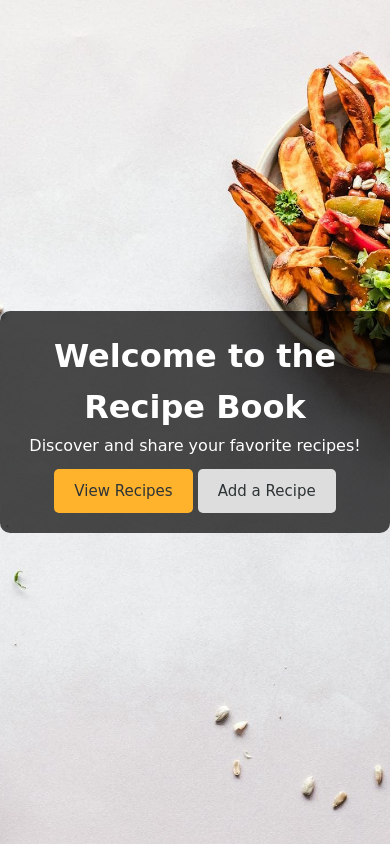
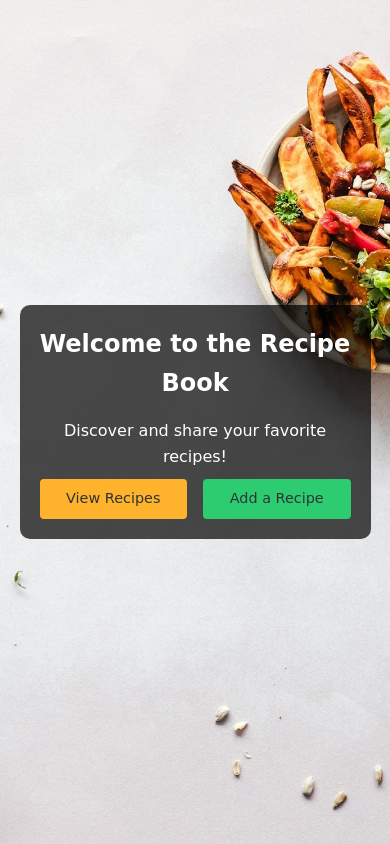
Before and after one commit to adelberhan/recipe_book, a Flask app: page / in a window 390 px wide. Run offline with Flask 3, Linux system fonts and the light colour scheme.

Commit message:
Refactor home page styles and structure; update CSS for improved layout and responsiveness, enhance button styles, and ensure consistent HTML structure.

```diff
--- a/app.py
+++ b/app.py
@@ -206,7 +206,7 @@ def edit_recipe_page(recipe_id):
     recipe = Recipe.get_by_id(recipe_id)
     if not recipe:
         return "Recipe not found", 404
-    return render_template("add_recipe.html", recipe_json=recipe.to_dict())
+    return get_html("add_recipe.html", recipe_json=recipe.to_dict())
 
 # -------------------- Error Handling --------------------
 
@@ -225,346 +225,3 @@ if __name__ == "__main__":
             f.write("")
 
     app.run(debug=True)
-# --------------------------
-# App Configuration
-# --------------------------
-# app = Flask(__name__, static_folder="static")
-# app.secret_key = "adel"  # Should be moved to environment variable in production
-
-# --------------------------
-# File System Setup
-# --------------------------
-# DATA_DIR = "data"
-# RECIPES_FILE = os.path.join(DATA_DIR, "recipes.json")
-# USERS_FILE = os.path.join(DATA_DIR, "users.json")
-# USERS_FILE = os.path.join(DATA_DIR, "users.json")
-
-
-# def initialize_data_files():
-#     """Ensure data directory and required files exist"""
-#     os.makedirs(DATA_DIR, exist_ok=True)
-#     for file_path in [RECIPES_FILE, USERS_FILE]:
-#         if not os.path.exists(file_path):
-#             with open(file_path, 'w') as f:
-#                 json.dump([], f)
-
-# initialize_data_files()
-
-
-# DATA_DIR = "data"
-# RECIPES_FILE = os.path.join(DATA_DIR, "recipes.json")  # Main recipes storage
-# USERS_FILE = os.path.join(DATA_DIR, "users.json")  # User data
-# USER_RECIPES = os.path.join(DATA_DIR, "user_recipes.txt")  # New tracking file
-
-
-# def initialize_data_files():
-#     """Ensure data directory and required files exist"""
-#     os.makedirs(DATA_DIR, exist_ok=True)
-#     for file_path in [RECIPES_FILE, USERS_FILE]:
-#         if not os.path.exists(file_path):
-#             with open(file_path, "w") as f:
-#                 json.dump([], f)
-
-#     # Initialize the new tracking file
-#     if not os.path.exists(USER_RECIPES):
-#         open(USER_RECIPES, "w").close()
-
-
-# def save_recipe_data(username, recipe_data):
-#     """
-#     Save recipe to both JSON and text tracking file
-#     Returns recipe ID
-#     """
-#     # Generate unique ID
-#     recipe_id = str(uuid4())
-#     recipe_data["id"] = recipe_id
-
-#     # 1. Save to main recipes.json (your existing format)
-#     with open(RECIPES_FILE, "r+") as f:
-#         recipes = json.load(f)
-#         recipes.append(recipe_data)
-#         f.seek(0)
-#         json.dump(recipes, f)
-
-#     # 2. Save simplified info to user_recipes.txt
-#     with open(USER_RECIPES, "a") as f:
-#         f.write(
-#             json.dumps(
-#                 {
-#                     "recipe_id": recipe_id,
-#                     "recipe_name": recipe_data["name"],
-#                     "username": username,
-#                     # 'created_at': datetime.now().isoformat()
-#                 }
-#             )
-#             + "\n"
-#         )
-
-#     return recipe_id
-
-
-# # --------------------------
-# # Helper Functions
-# # --------------------------
-# def get_html(page_name):
-#     """Helper to serve HTML content"""
-#     with open(f"templates/{page_name}") as f:
-#         return f.read()
-
-
-# def validate_required_fields(data, required_fields):
-#     """Validate presence of required fields in request data"""
-#     missing = [field for field in required_fields if field not in data]
-#     if missing:
-#         return (
-#             jsonify(
-#                 {
-#                     "success": False,
-#                     "message": f"Missing required fields: {', '.join(missing)}",
-#                 }
-#             ),
-#             400,
-#         )
-#     return None
-
-
-# # --------------------------
-# # Authentication Routes
-# # --------------------------
-
-
-# # Route: Displays the registration page
-# # Redirects to recipes if already logged in
-# @app.route("/register", methods=["GET"])
-# def register_page():
-#     if "user_id" in session:
-#         return recipes()
-#     return get_html("register.html")
-
-
-# # Route: Handles new user registration via API
-# # Validates input and creates new user
-# @app.route("/api/register", methods=["POST"])
-# def register():
-#     data = request.get_json()
-#     if error := validate_required_fields(data, ["username", "password"]):
-#         return error
-
-#     if User.get_by_username(data["username"]):
-#         return jsonify({"success": False, "message": "Username exists"}), 400
-
-#     user = User(username=data["username"], password=data["password"])
-#     user.save()
-#     return (
-#         jsonify({"success": True, "user": {"username": user.username, "id": user.id}}),
-#         201,
-#     )
-
-
-# # Route: Displays login page or processes login
-# # Redirects to recipes if already logged in
-# @app.route("/login", methods=["GET", "POST"])
-# def login_page():
-#     if "user_id" in session:
-#         return recipes()
-
-#     if request.method == "GET":
-#         return get_html("login.html")
-
-#     data = request.get_json()
-#     if error := validate_required_fields(data, ["username", "password"]):
-#         return error
-
-#     user = User.get_by_username(data["username"])
-#     if not user or not user.verify_password(data["password"]):
-#         return jsonify({"success": False, "message": "Invalid credentials"}), 401
-
-#     session["user_id"] = user.id
-#     return jsonify({"success": True, "user": user.to_dict()})
-
-
-# # Route: Handles user logout
-# # Clears session and returns success status
-# @app.route("/logout", methods=["GET"])
-# def logout():
-#     session.pop("user_id", None)
-#     return jsonify({"success": True, "message": "Logged out"})
-
-
-# # --------------------------
-# # Recipe Routes
-# # --------------------------
-
-
-# # Route: Handles both getting all recipes and creating new ones
-# # GET: Returns list of all recipes
-# # POST: Creates a new recipe with provided data
-# @app.route("/api/recipes", methods=["GET", "POST"])
-# def handle_recipes():
-#     if request.method == "GET":
-#         return jsonify([r.to_dict() for r in Recipe.get_all()])
-
-#     # POST method
-#     data = request.get_json()
-#     required = [
-#         "name",
-#         "ingredients",
-#         "instructions",
-#         "prep_time",
-#         "cook_time",
-#         "created_by",
-#     ]
-#     if error := validate_required_fields(data, required):
-#         return error
-
-#     # Create and save the recipe (your existing code)
-#     recipe = Recipe(
-#         name=data["name"],
-#         ingredients=data["ingredients"],
-#         instructions=data["instructions"],
-#         prep_time=data["prep_time"],
-#         cook_time=data["cook_time"],
-#         image_url=data.get("image_url"),
-#         created_by=data["created_by"],
-#     )
-#     recipe.save()
-
-
-#     # NEW: Also store in user_recipes.txt
-#     with open(USER_RECIPES, "a") as f:
-#         f.write(
-#             json.dumps(
-#                 {
-#                     "recipe_id": recipe.id,  # Assuming your Recipe class has an id property
-#                     "recipe_name": recipe.name,
-#                     "username": data["created_by"],  # Using created_by as the username
-#                 }
-#             )
-#             + "\n"
-#         )
-
-#     return (
-#         jsonify(
-#             {
-#                 "success": True,
-#                 "recipe": recipe.to_dict(),
-#                 "message": "Recipe saved to both systems",
-#             }
-#         ),
-#         201,
-#     )
-
-# # Edit Recipe Page
-# @app.route("/recipes/edit/<recipe_id>")
-# def edit_recipe_page(recipe_id):
-#     recipe = Recipe.get_by_id(recipe_id)
-#     if not recipe:
-#         return "Recipe not found", 404
-#     return render_template("add_recipe.html", recipe_json=recipe.to_dict())
-
-
-# # Route: Handles individual recipe operations
-# # GET: Returns single recipe details
-# # PUT: Updates existing recipe
-# # DELETE: Removes recipe
-# @app.route("/api/recipes/<recipe_id>", methods=["GET", "PUT", "DELETE"])
-# def handle_recipe(recipe_id):
-#     # First check if recipe exists
-#     recipe = Recipe.get_by_id(recipe_id)
-#     if not recipe:
-#         return jsonify({"success": False, "message": "Recipe not found"}), 404
-
-#     if request.method == "GET":
-#         return jsonify(recipe.to_dict())
-
-#     elif request.method == "PUT":
-#         data = request.get_json()
-
-#         # Validate required fields for update
-#         required_fields = ["name", "ingredients", "instructions", "prep_time", "cook_time"]
-#         missing = [field for field in required_fields if field not in data]
-#         if missing:
-#             return jsonify({
-#                 "success": False,
-#                 "message": f"Missing required fields: {', '.join(missing)}"
-#             }), 400
-
-#         # Update the recipe
-#         try:
-#             recipe.update(data)
-#             return jsonify({
-#                 "success": True,
-#                 "recipe": recipe.to_dict(),
-#                 "message": "Recipe updated successfully"
-#             })
-#         except Exception as e:
-#             return jsonify({
-#                 "success": False,
-#                 "message": f"Error updating recipe: {str(e)}"
-#             }), 500
-
-#     elif request.method == "DELETE":
-#         try:
-#             recipe.delete()
-#             return jsonify({
-#                 "success": True,
-#                 "message": "Recipe deleted successfully"
-#             })
-#         except Exception as e:
-#             return jsonify({
-#                 "success": False,
-#                 "message": f"Error deleting recipe: {str(e)}"
-#             }), 500
-# # --------------------------
-# # Page Routes
-# # --------------------------
-
-
-# # Route: Main entry point - serves home page
-# @app.route("/")
-# def index():
-#     return send_from_directory("templates", "home.html")
-
-
-# # Route: Alternative home page route
-# @app.route("/home")
-# def home():
-#     return get_html("home.html")
-
-
-# # Route: Displays all recipes page
-# @app.route("/recipes")
-# def recipes():
-#     return get_html("recipes.html")
-
-
-# # Route: Shows detailed view for a single recipe
-# @app.route("/recipes/<recipe_id>")
-# def recipe_detail(recipe_id):
-#     if not Recipe.get_by_id(recipe_id):
-#         return jsonify({"success": False, "message": "Not found"}), 404
-#     return get_html("recipe_detail.html")
-
-
-# # Route: Displays recipe creation form
-# # Protected route - requires login
-# @app.route("/add-recipe")
-# def add_recipe_page():
-#     if "user_id" not in session:
-#         return login_page()
-#     return get_html("add_recipe.html")
-
-
-# # --------------------------
-# # Error Handling & Main
-# # --------------------------
-
-
-# # Route: Handles 404 errors with custom page
-# @app.errorhandler(404)
-# def page_not_found(e):
-#     return get_html("404.html"), 404
-
-
-# if __name__ == "__main__":
-#     app.run(debug=True)
--- a/data/recipe_metadata.txt
+++ /dev/null
@@ -1 +0,0 @@
-{"recipe_id": "ae192d3c-b318-4ba1-9c8e-b5da12aeb643", "recipe_name": "kkk", "username": "adeltest"}
--- a/static/css/home.css
+++ b/static/css/home.css
@@ -1,36 +1,72 @@
-:root {
-  --primary-color: #ffb22c;
-  --secondary-color: #dddddd;
-  --dark-color: #2d3436;
-  --light-color: #fff8f0;
-  --danger-color: #e74c3c;
-  --success-color: #2ecc71;
-  --fon-color: #10375c;
-  --font-main: cursive;
+
+.bg {
+  background: url("../../static/imgs/WhatsApp%20Image%202025-05-15%20at%2017.36.54_d66b9d3f.jpg") no-repeat center/cover;
+  min-height: 100vh;
+  display: grid;
+  place-items: center;
+  padding: 1rem;
 }
 
-* {
-  margin: 0;
-  padding: 0;
-  box-sizing: border-box;
-  font-family: var(--font-main);
+.home-content {
+  text-align: center;
+  color: white;
+  background-color: rgba(0, 0, 0, 0.7);
+  padding: clamp(1.5rem, 5vw, 3rem);
+  border-radius: 10px;
+  width: min(90%, 600px);
+  margin: 0 auto;
 }
 
-body {
-  font-optical-sizing: auto;
-
-  font-weight: 400;
-  font-style: normal;
-  line-height: 1.6;
-  color: var(--fon-color);
-  /* background-color: #f9f9f9; */
-  background-color: #9acbd0 !important;
-  opacity: 0.8 !important;
-  background-size: 20px 20px !important;
-  background-image: repeating-linear-gradient(0deg, #f2efe7, #f2efe7 1px, #9acbd0 1px, #9acbd0) !important;
-  opacity: 1 !important;
+h1 {
+  font-size: clamp(1.5rem, 5vw, 2.5rem);
+  margin-bottom: 1rem;
 }
 
+p {
+  font-size: clamp(1rem, 3vw, 1.25rem);
+  margin-bottom: 1.5rem;
+}
+
+.buttons {
+  display: flex;
+  gap: 1rem;
+  justify-content: center;
+  flex-wrap: wrap;
+}
+
+.btn {
+  display: inline-flex;
+  align-items: center;
+  justify-content: center;
+  padding: clamp(0.5rem, 2vw, 0.75rem) clamp(1rem, 3vw, 1.5rem);
+  border-radius: 5px;
+  cursor: pointer;
+  font-weight: 500;
+  transition: all 0.3s ease;
+  text-decoration: none;
+  font-size: clamp(0.875rem, 3vw, 1rem);
+  min-width: max-content;
+}
+
+.btn-view {
+  background-color: var(--primary-color);
+  color: var(--dark-color);
+}
+
+.btn-view:hover {
+  background-color: #aa6f62;
+  color: white;
+}
+
+.btn-add {
+  background-color: var(--secondary-color);
+  color: var(--dark-color);
+}
+
+.btn-add:hover {
+  color: white;
+  background-color: #6b7380;
+}
 .bg {
   margin: 0;
   padding: 0;
@@ -52,18 +88,8 @@ body {
   padding: 20px;
   border-radius: 10px;
 }
-.btn {
-  display: inline-block;
-  background: var(--light-color);
-  color: var(--dark-color);
-  padding: 10px 20px;
-  border: none;
-  border-radius: 5px;
-  cursor: pointer;
-  font-size: 15px;
-  font-weight: 500;
-  transition: all 0.3s ease;
-}
+
+
 a {
   text-decoration: none;
 }
@@ -71,15 +97,16 @@ a {
   background-color: var(--primary-color);
 }
 .btn-view:hover {
-  background-color: #aa6f62;
-  color: white;
+  background-color: #ffd286;
+  color: black;
 }
 .btn-add {
-  background-color: var(--secondary-color);
+  background-color: var(--success-color);
+  color: var(--dark-color);
 }
 .btn-add:hover {
-  color: white;
-  background-color: #6b7380;
+  color: var(--dark-color);
+  background-color: #91d5bc;
 }
 p {
   margin-bottom: 10px;
--- a/templates/home.html
+++ b/templates/home.html
@@ -5,6 +5,7 @@
     <meta name="viewport" content="width=device-width, initial-scale=1.0" />
     <title>Home - Recipe Book</title>
     <link rel="stylesheet" href="/static/css/home.css" />
+    <link rel="stylesheet" href="/static/css/_base.css" />
   </head>
   <body>
     <div class="bg">
```
Also changed, not shown: 1 other file.
